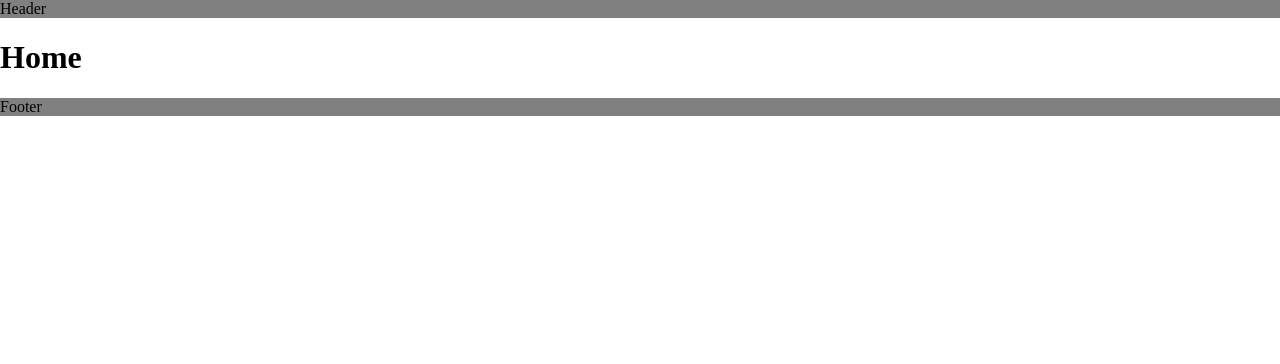
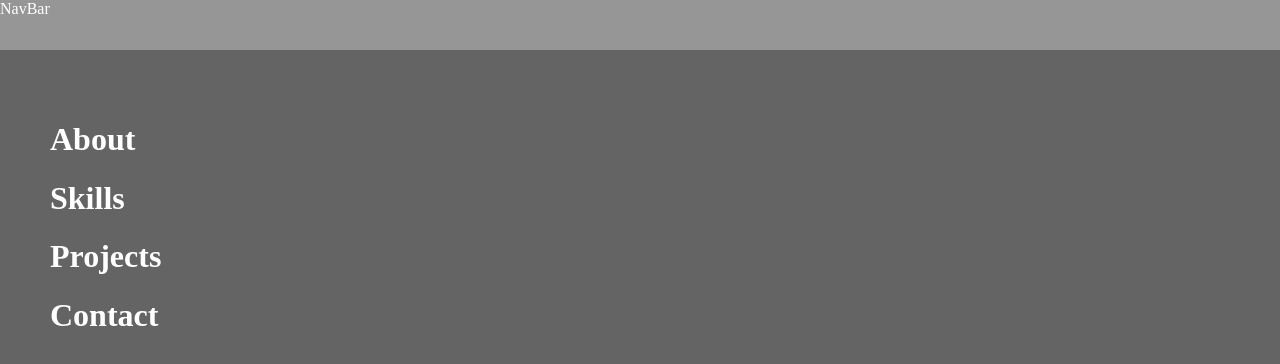
Before and after one commit to EricMTodd/resume-cv, a React (Create React App) app: page / in a window 1280 px wide. Shown: the top 364 px of the page. Built offline with nearby package versions, Linux system fonts and the light colour scheme.

Commit message:
Working on templating components.

```diff
--- a/src/App.css
+++ b/src/App.css
@@ -1,9 +1,11 @@
 * {
+  color: white;
   font-family: 'fira sans';
 }
 
 body {
   margin: 0 auto;
+  background-color: rgb(100, 100, 100);
 }
 
 .App {
@@ -11,6 +13,11 @@ body {
   flex-direction: column;
 }
 
-header, footer {
-  background-color: gray;
+nav {
+  background-color: rgb(150, 150, 150);
+  height: 50px;
 }
+
+main {
+  padding: 50px;
+}
--- a/src/App.js
+++ b/src/App.js
@@ -1,13 +1,11 @@
-import Header from './components/Header'
+import NavBar from './components/NavBar'
 import Main from './components/Main'
-import Footer from './components/Footer'
 
 const App = () => {
   return (
     <div className="App">
-      <Header />
+      <NavBar />
       <Main />
-      <Footer />
     </div>
   );
 }
--- a/src/components/Footer.js
+++ /dev/null
@@ -1,9 +0,0 @@
-const Footer = () => {
-  return(
-    <footer>
-      Footer
-    </footer>
-  )
-}
-
-export default Footer
--- a/src/components/Header.js
+++ /dev/null
@@ -1,9 +0,0 @@
-const Header = () => {
-  return(
-    <header>
-      Header
-    </header>
-  )
-}
-
-export default Header
--- a/src/components/Main.js
+++ b/src/components/Main.js
@@ -1,12 +1,15 @@
-import { Routes, Route } from 'react-router-dom'
-import Home from './pages/Home'
+import About from './pages/About'
+import Skills from './pages/Skills'
+import Projects from './pages/Projects'
+import Contact from './pages/Contact'
 
 const Main = () => {
   return(
     <main>
-      <Routes>
-        <Route path="/" element={<Home />} />
-      </Routes>
+      <About />
+      <Skills />
+      <Projects />
+      <Contact />
     </main>
   )
 }
--- /dev/null
+++ b/src/components/NavBar.js
@@ -0,0 +1,9 @@
+const NavBar = () => {
+  return(
+    <nav>
+      NavBar
+    </nav>
+  )
+}
+
+export default NavBar
--- /dev/null
+++ b/src/components/pages/About.js
@@ -0,0 +1,9 @@
+const About = () => {
+  return(
+    <div>
+      <h1>About</h1>
+    </div>
+  )
+}
+
+export default About
--- /dev/null
+++ b/src/components/pages/Contact.js
@@ -0,0 +1,9 @@
+const Contact = () => {
+  return(
+    <div>
+      <h1>Contact</h1>
+    </div>
+  )
+}
+
+export default Contact
--- a/src/components/pages/Home.js
+++ /dev/null
@@ -1,9 +0,0 @@
-const Home = () => {
-  return(
-    <div>
-      <h1>Home</h1>
-    </div>
-  )
-}
-
-export default Home
--- /dev/null
+++ b/src/components/pages/Projects.js
@@ -0,0 +1,9 @@
+const Projects = () => {
+  return(
+    <div>
+      <h1>Projects</h1>
+    </div>
+  )
+}
+
+export default Projects
--- /dev/null
+++ b/src/components/pages/Skills.js
@@ -0,0 +1,9 @@
+const Skills = () => {
+  return(
+    <div>
+      <h1>Skills</h1>
+    </div>
+  )
+}
+
+export default Skills
--- a/src/index.js
+++ b/src/index.js
@@ -1,14 +1,11 @@
 import React from 'react';
 import ReactDOM from 'react-dom';
-import { BrowserRouter as Router } from 'react-router-dom';
 import './App.css';
 import App from './App';
 
 ReactDOM.render(
   <React.StrictMode>
-    <Router>
-      <App />
-    </Router>
+    <App />
   </React.StrictMode>,
   document.getElementById('root')
 );
```
